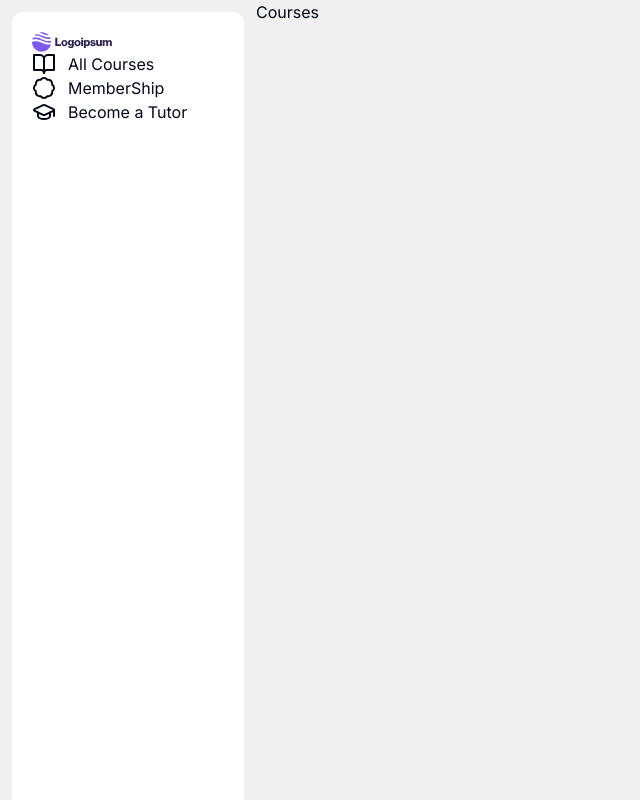
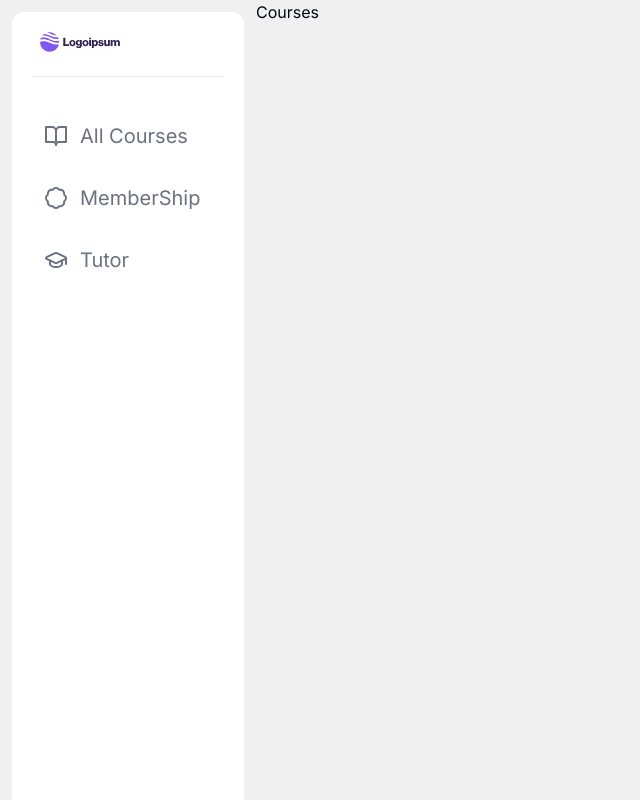
Before and after one commit to mabounkoungou/legendary-invention, a Next.js app: page /courses in a window 1280 px wide. Shown: the whole page, without its empty margins (0-640 px from the left). Built offline with nearby package versions, Linux system fonts and the light colour scheme.

Commit message:
implement sidebar components

```diff
--- a/app/(router)/_components/SideNav.jsx
+++ b/app/(router)/_components/SideNav.jsx
@@ -15,18 +15,28 @@ function SideNav() {
         },
         {
             id:3,
-            name:"Become a Tutor",
+            name:"Tutor",
             Icon:GraduationCap
         }
     ]
   return (
     <div className='p-5 bg-white
     rounded-xl h-screen m-3 '>
-            <img src="/logo.svg" alt="logo" height={170} width={80}/>
-            <div>
+            <img src="/logo.svg" alt="logo" height={170} width={80}
+            className='hover:animate-bounce mb-2 items-center ml-2'/>
+
+            <hr className='mt-6'></hr>
+            <div className='mt-8'>
             {menu.map((item,index) => (
-                <div key={index} className='flex gap-3'>
-                <item.Icon/>
+                <div key={index} className='group flex gap-3
+                mt-2 p-3 text-[20px]
+                items-center text-gray-500
+                cursor-pointer hover:bg-primary
+                 hover:text-white
+                  hover:rounded-lg
+                  transition-all ease-in-out duration-300
+                  '>
+                <item.Icon className='group-hover:animate-bounce'/>
                 <h2>{item.name}</h2>
                 </div>
               )  )}
```
